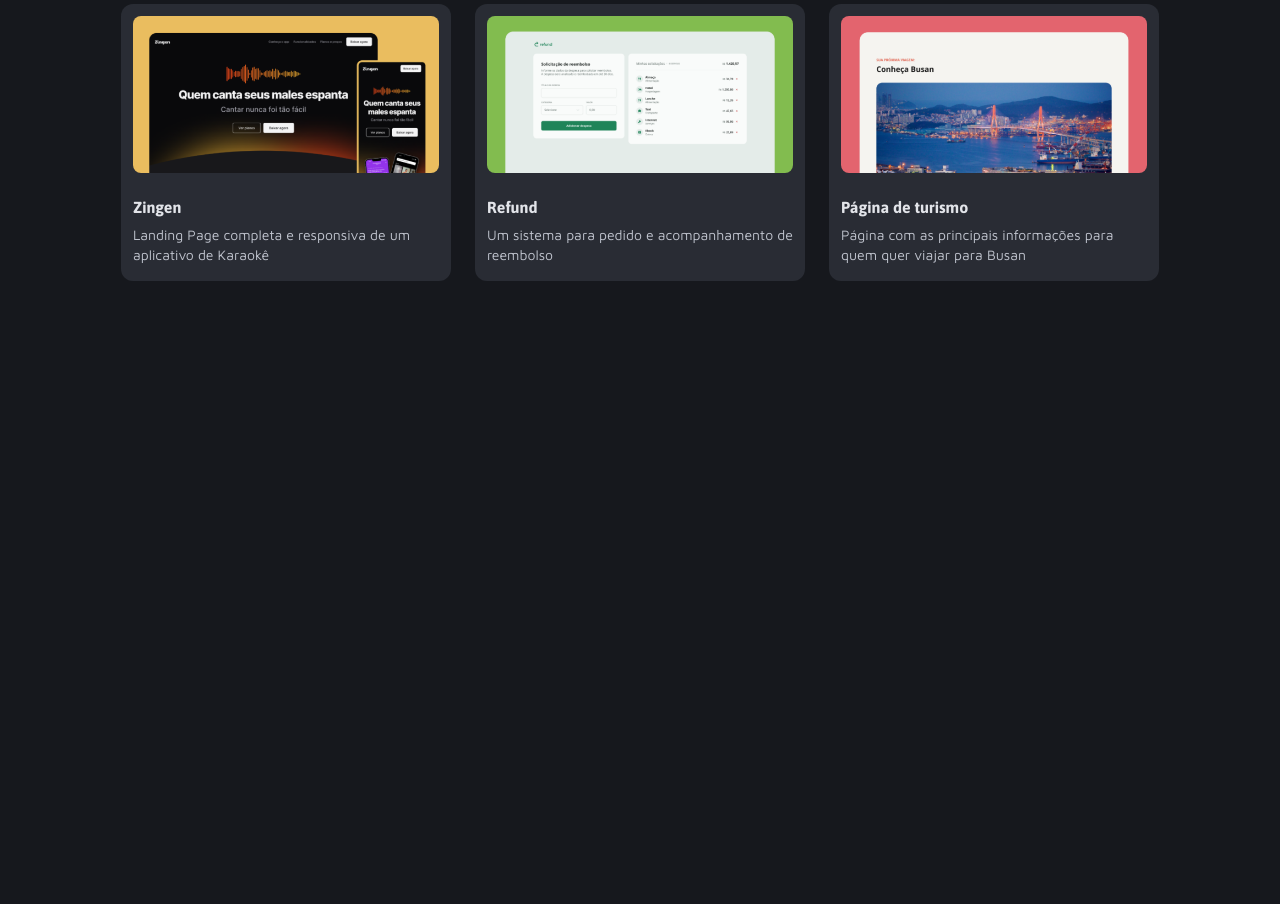
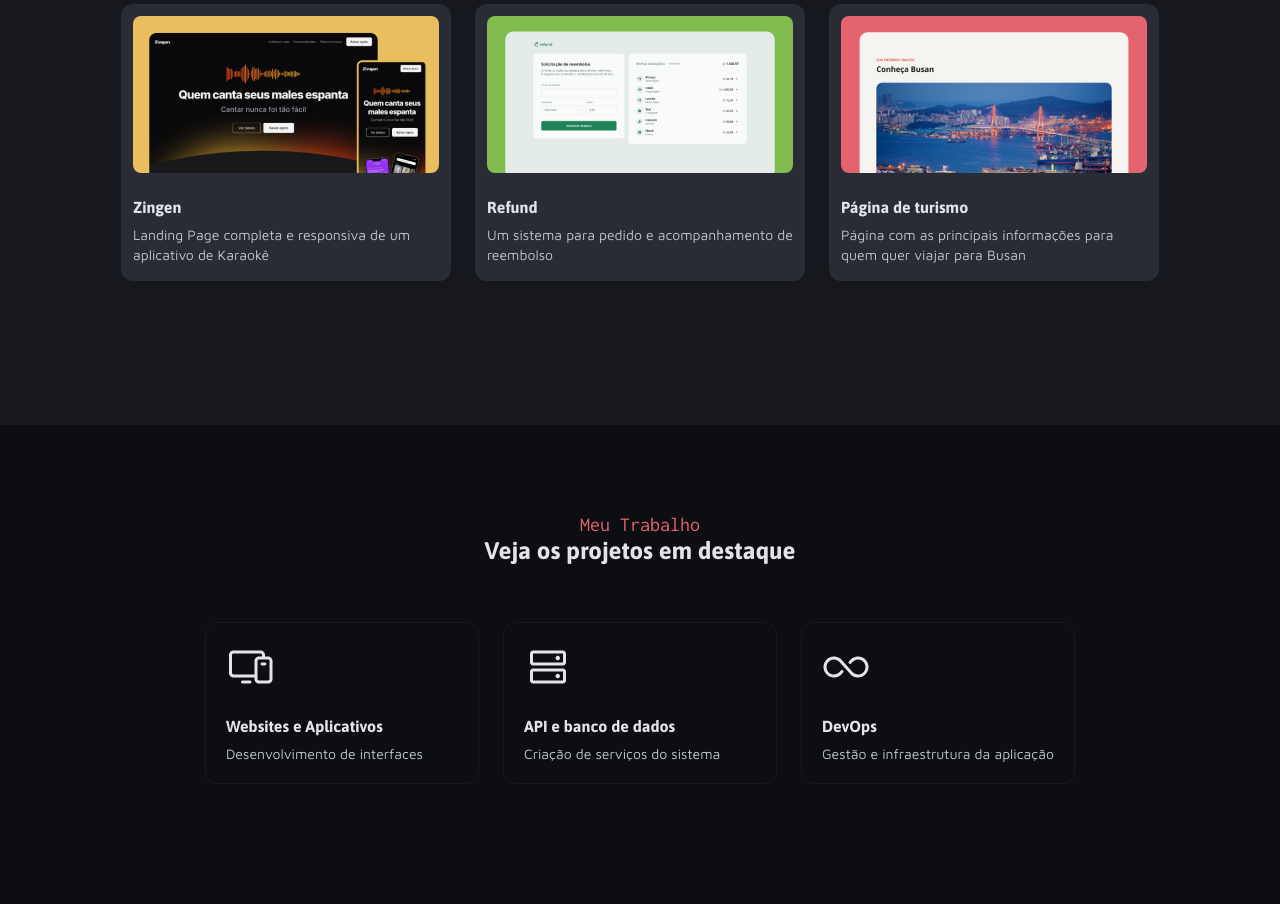
Before and after one commit to gustavuhh1/front-end-rocketseat-basic, a plain HTML site: page DesafioPratico/index.html in a window 1280 px wide. Shown: the part 1227-2131 px from the top of the page. Before the commit the page ends 1652 px from the top, so only its background shows below. Drawn offline with Linux system fonts and the light colour scheme.

Commit message:
terminando estrutura e estilo section service

```diff
--- a/DesafioPratico/index.html
+++ b/DesafioPratico/index.html
@@ -108,6 +108,31 @@
 
     </main>
 
+    <section id="service">
+      <header>
+        <h3>Meu Trabalho</h3>
+        <h2>Veja os projetos em destaque</h2>
+      </header>
+
+      <div>
+        <article>
+          <img src="assets/icons/Devices.svg" alt="">
+          <h4>Websites e Aplicativos</h4>
+          <p>Desenvolvimento de interfaces</p>
+        </article>
+        <article>
+          <img src="assets/icons/HardDrives.svg" alt="">
+          <h4>API e banco de dados</h4>
+          <p>Criação de serviços do sistema </p>
+        </article>
+        <article>
+          <img src="assets/icons/Infinity.svg" alt="">
+          <h4>DevOps</h4>
+          <p>Gestão e infraestrutura da aplicação</p>
+        </article>
+      </div>
+
+    </section>
 
   </body>
 </html>
--- a/DesafioPratico/styles/index.css
+++ b/DesafioPratico/styles/index.css
@@ -1,3 +1,4 @@
 @import url(global.css);
 @import url(header.css);
 @import url(main.css);
+@import url(section.css);
--- /dev/null
+++ b/DesafioPratico/styles/section.css
@@ -0,0 +1,51 @@
+#service {
+  background-color: var(--color-gray-100);
+  display: grid;
+  align-items: center;
+  justify-content: center;
+  padding-block: 88px 120px;
+  gap: 56px;
+
+
+  header {
+    text-align: center;
+    gap: 8px;
+
+    h3 {
+      color: var(--color-red);
+      font: var(--subtitle);
+    }
+    h2 {
+      color: var(--color-gray-600);
+      font: var(--title-md);
+    }
+  }
+
+  div {
+    display: grid;
+    grid-template-columns: repeat(3, 1fr);
+    gap: 24px;
+
+    article{
+        border: solid 1px var(--color-gray-200);
+        padding: 20px;
+        border-radius: 12px;
+
+        img{
+            width: 48px;
+            height: 48px;
+        }
+
+        h4{
+            font: var(--title-sm);
+            color: var(--color-gray-600);
+            margin-block: 20px 8px;
+        }
+
+        p{
+            font: var(--text-sm);
+            color: var(--color-gray-500);
+        }
+    }
+  }
+}
```
